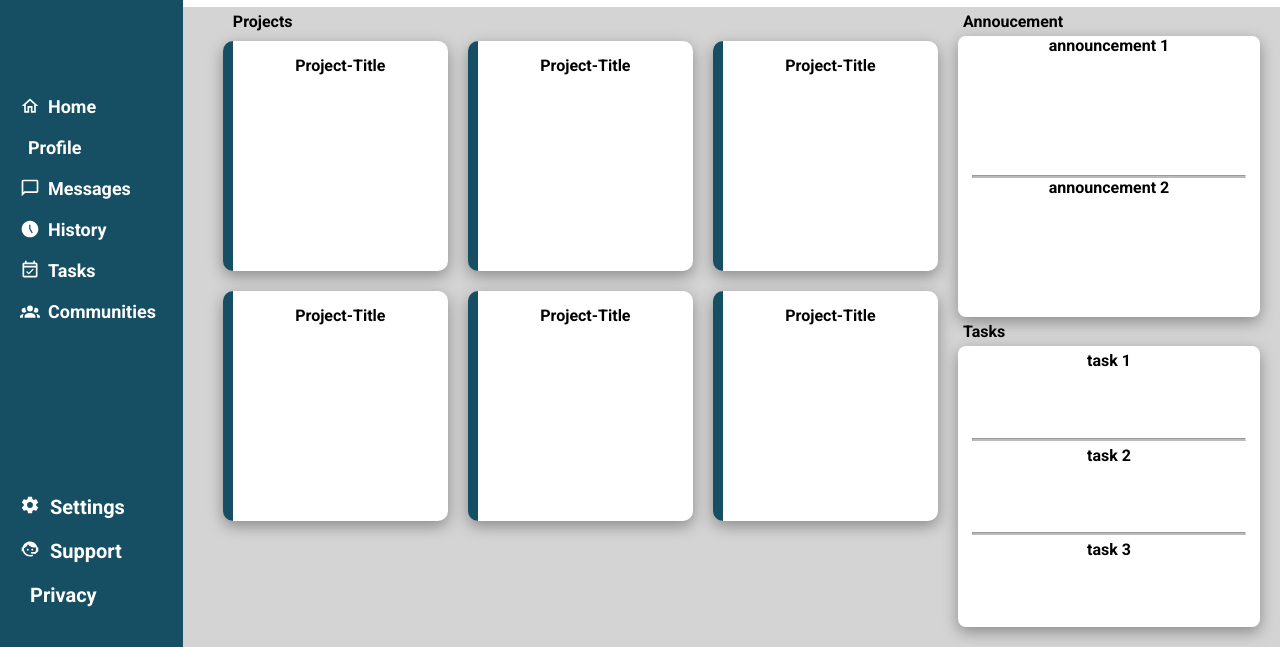
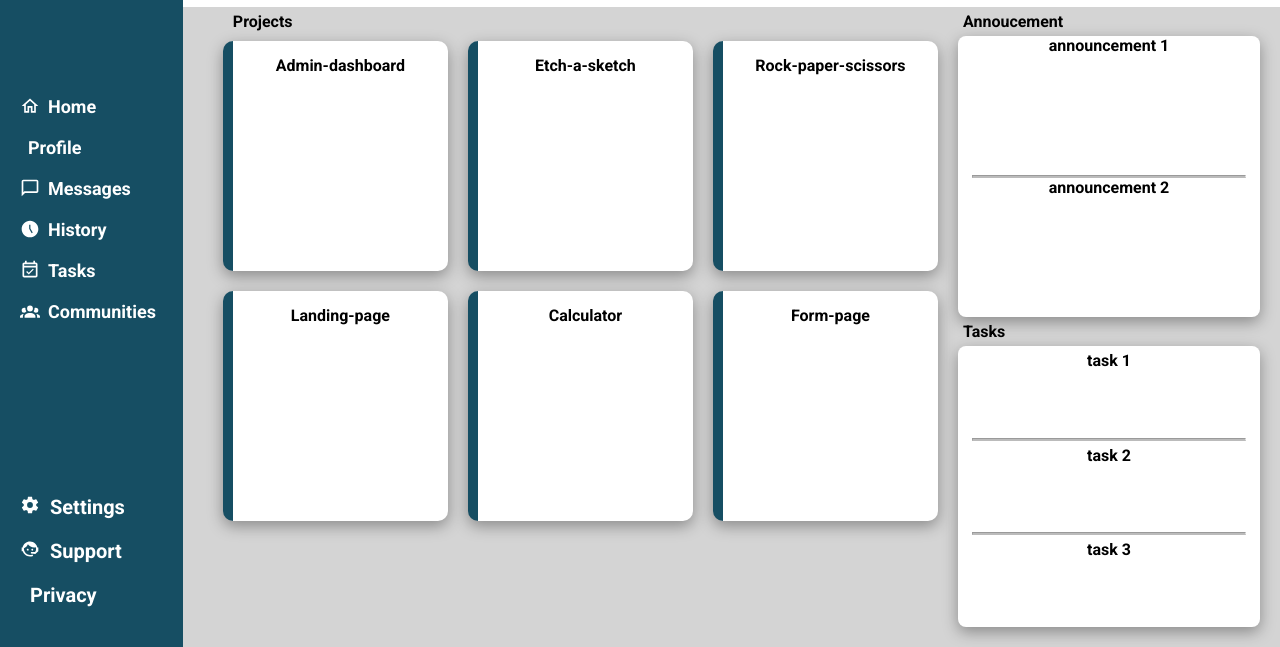
Before and after one commit to Nimueh-Ilya/admin-dashboard, a plain HTML site: page index.html in a window 1280 px wide. Shown: the part 153-800 px from the top of the page. Drawn offline with Linux system fonts and the light colour scheme.

Commit message:
Add functional links in the content section

```diff
--- a/index.html
+++ b/index.html
@@ -109,12 +109,12 @@
         <div class="content-container">
           <p>Projects</p>
           <div class="projects-container">
-            <div>Project-Title</div>
-            <div>Project-Title</div>
-            <div>Project-Title</div>
-            <div>Project-Title</div>
-            <div>Project-Title</div>
-            <div>Project-Title</div>
+            <div><a target="_blank" href="https://nimueh-ilya.github.io/admin-dashboard/">Admin-dashboard</a></div>
+            <div><a target="_blank" href="https://nimueh-ilya.github.io/Etch-a-sketch/">Etch-a-sketch</a></div>
+            <div><a target="_blank" href="https://nimueh-ilya.github.io/rock-paper-scissors/">Rock-paper-scissors</a></div>
+            <div><a target="_blank" href="https://nimueh-ilya.github.io/Landing-Page-odin/">Landing-page</a></div>
+            <div><a target="_blank" href="https://nimueh-ilya.github.io/calculator/">Calculator</a></div>
+            <div><a target="_blank" href="https://nimueh-ilya.github.io/odin-form/">Form-page</a></div>
           </div>
         </div>
         <div class="annoucement">
--- a/style.css
+++ b/style.css
@@ -249,3 +249,7 @@ button,
 li {
   cursor: pointer;
 }
+a {
+  color: black;
+  text-decoration: none;
+}
```
